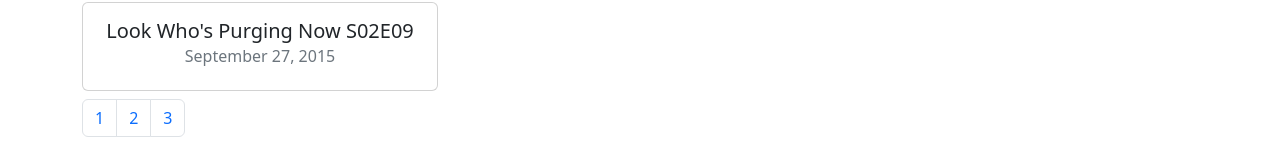
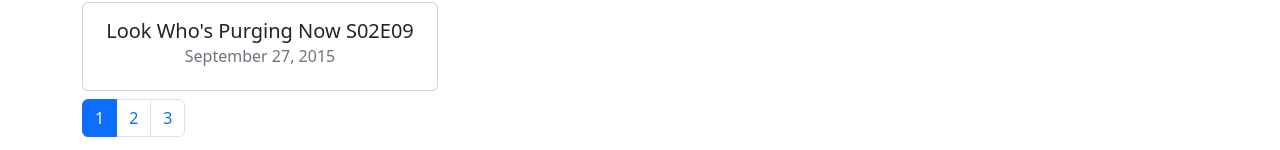
Before and after one commit to fatevector/rick-and-morty, a React (Create React App) app: page / in a window 1280 px wide. Shown: the part 653-803 px from the top of the page. Built offline with nearby package versions, Linux system fonts and the light colour scheme.

Commit message:
add active style for pagination elements

```diff
--- a/src/components/episodesList.jsx
+++ b/src/components/episodesList.jsx
@@ -1,3 +1,4 @@
+import { useState } from "react";
 import { episodes } from "../fakeStorage/episodes";
 import Episode from "./episode";
 import Pagination from "./pagination";
@@ -5,9 +6,10 @@ import Pagination from "./pagination";
 const EpisodesList = () => {
     const count = episodes.length;
     const pageSize = 8;
+    const [currentPage, setCurrentPage] = useState(1);
 
     const handlePageChange = (pageIndex) => {
-        console.log(pageIndex);
+        setCurrentPage(pageIndex);
     };
 
     return (
@@ -21,6 +23,7 @@ const EpisodesList = () => {
                 <Pagination
                     itemsCount={count}
                     pageSize={pageSize}
+                    currentPage={currentPage}
                     onPageChange={handlePageChange}
                 />
             </div>
--- a/src/components/pagination.jsx
+++ b/src/components/pagination.jsx
@@ -1,7 +1,7 @@
 import _ from "lodash";
 
 const Pagination = (props) => {
-    const { itemsCount, pageSize, onPageChange } = props;
+    const { itemsCount, pageSize, currentPage, onPageChange } = props;
     const pageCount = Math.ceil(itemsCount / pageSize);
     if (pageCount === 1) return null;
     const pages = _.range(1, pageCount + 1);
@@ -10,8 +10,19 @@ const Pagination = (props) => {
         <nav>
             <ul className="pagination">
                 {pages.map((page) => (
-                    <li className="page-item" key={page}>
-                        <a className="page-link">{page}</a>
+                    <li
+                        className={
+                            "page-item" +
+                            (currentPage === page ? " active" : "")
+                        }
+                        key={page}
+                    >
+                        <button
+                            className="page-link"
+                            onClick={() => onPageChange(page)}
+                        >
+                            {page}
+                        </button>
                     </li>
                 ))}
             </ul>
```
